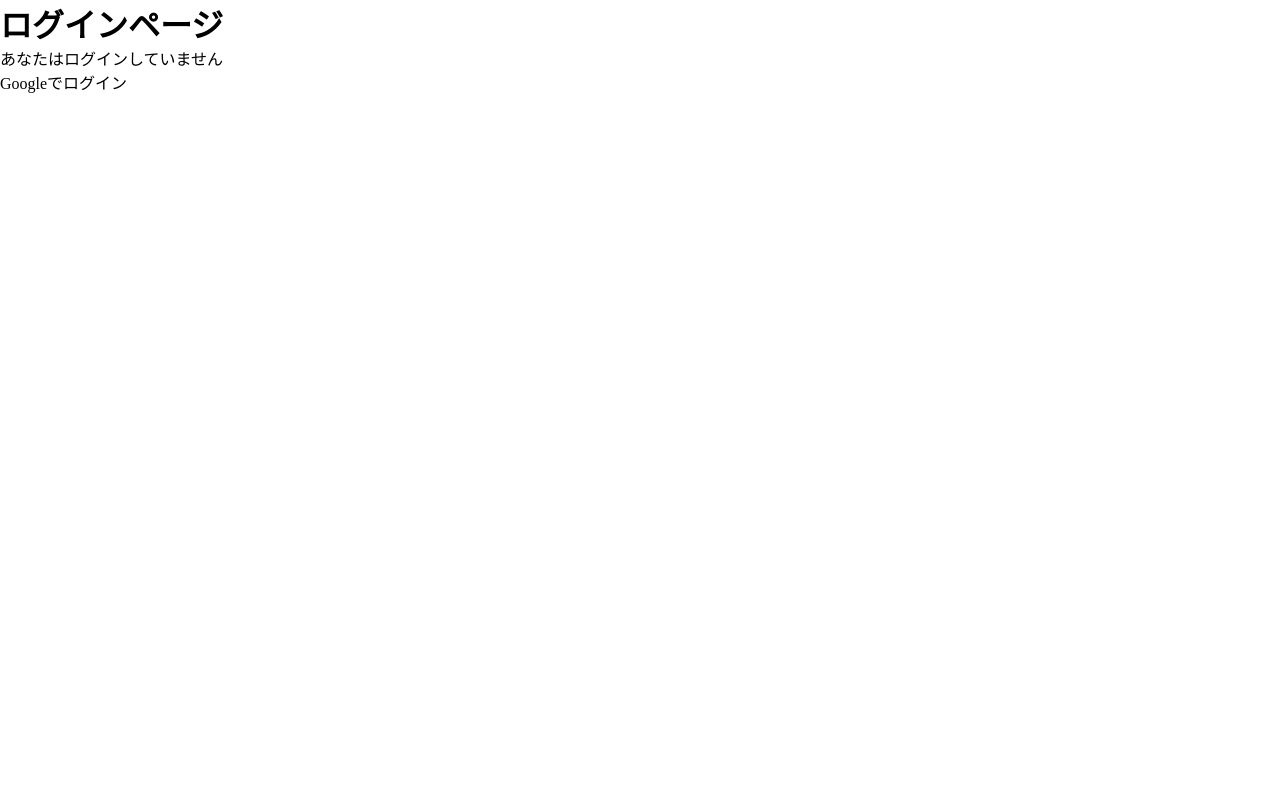
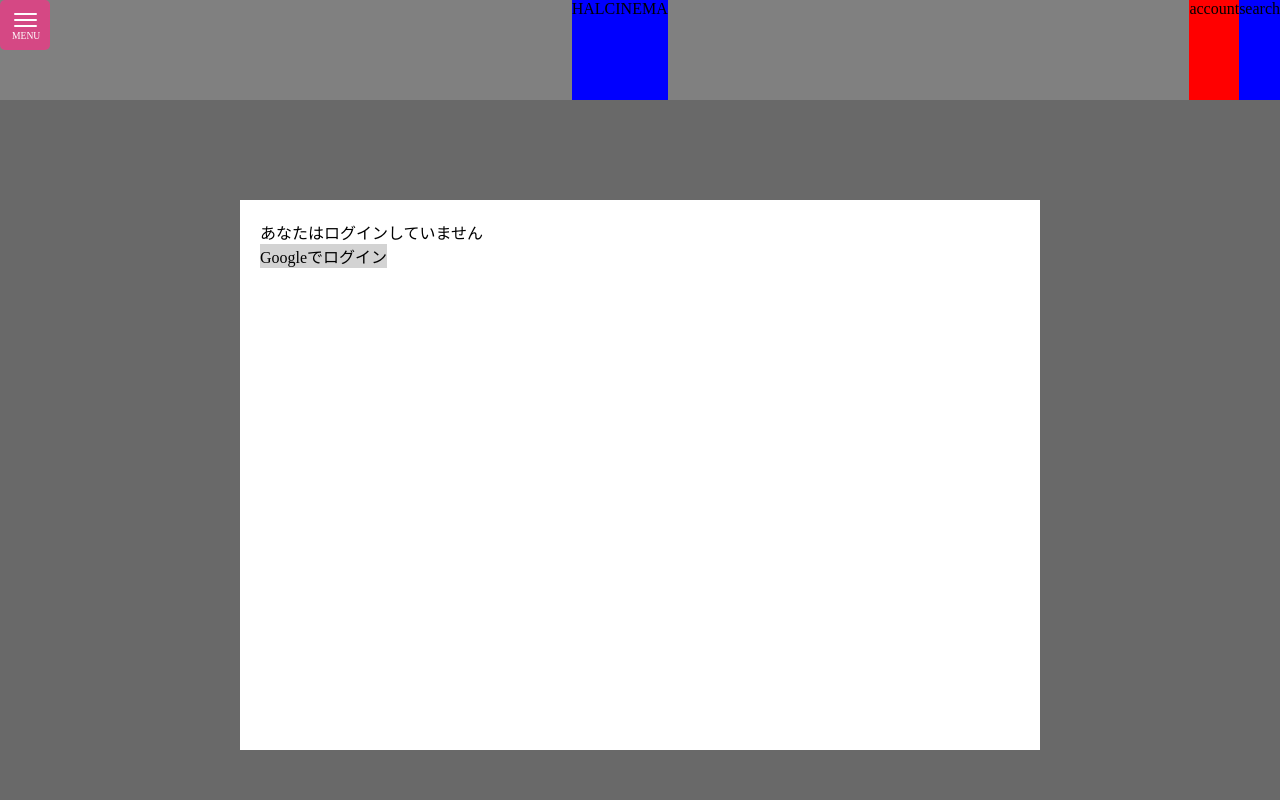
Before and after one commit to HAL-Cinema-G9/frontend, a Next.js app: page /signin in a window 1280 px wide. Shown: the top 800 px of the page. Built offline with nearby package versions, Linux system fonts and the light colour scheme; no server answers.

Commit message:
基礎HTML/CSS

```diff
--- a/src/components/Signin/Login.tsx
+++ b/src/components/Signin/Login.tsx
@@ -1,4 +1,11 @@
+import { css } from '@emotion/react';
 import { useSession, signIn } from 'next-auth/react';
+
+const styles = {
+  button: css`
+    background-color: lightgray;
+  `,
+};
 
 const Login = () => {
   const { data: session, status } = useSession();
@@ -12,6 +19,7 @@ const Login = () => {
       <div>
         <p>あなたはログインしていません</p>
         <button
+          css={styles.button}
           onClick={() =>
             signIn('google', { prompt: 'login' })
           }
--- a/src/components/Signin/Logout.tsx
+++ b/src/components/Signin/Logout.tsx
@@ -1,4 +1,27 @@
+import { css } from '@emotion/react';
 import { useSession, signOut } from 'next-auth/react';
+
+const styles = {
+  container: css`
+    height: 100px;
+    width: 100%;
+    display: flex;
+    background-color: gray;
+  `,
+  menu: css`
+    background-color: red;
+  `,
+  logo: css`
+    background-color: blue;
+    margin: 0 auto;
+  `,
+  account: css`
+    background-color: red;
+  `,
+  search: css`
+    background-color: blue;
+  `,
+};
 
 const Logout = () => {
   const { data: session, status } = useSession();
--- /dev/null
+++ b/src/components/Signin/MainContent.tsx
@@ -0,0 +1,55 @@
+import { useSession } from 'next-auth/react';
+import { css } from '@emotion/react';
+import Login from '@/components/Signin/Login';
+import Logout from '@/components/Signin/Logout';
+
+const styles = {
+  container: css`
+    height: 1000px;
+    display: flex;
+    justify-content: center;
+
+    background-color: dimgray;
+  `,
+  content: css`
+    height: 550px;
+    width: 800px;
+    margin-top: 100px;
+    padding: 20px;
+
+    background-color: white;
+  `,
+};
+
+const MainInfo = () => {
+  const { data: session, status } = useSession();
+
+  return (
+    <div>
+      <div css={styles.container}>
+        <div css={styles.content}>
+          {session ? (
+            <div>
+              <p>セッションの期限：{session.expires}</p>
+              <p>ようこそ、{session.user?.name}さん</p>
+              {session.user?.image && (
+                <img
+                  src={session.user?.image}
+                  alt=""
+                  style={{ borderRadius: '50px' }}
+                />
+              )}
+              <div>
+                <Logout />
+              </div>
+            </div>
+          ) : (
+            <Login />
+          )}
+        </div>
+      </div>
+    </div>
+  );
+};
+
+export default MainInfo;
--- a/src/pages/signin.tsx
+++ b/src/pages/signin.tsx
@@ -1,34 +1,18 @@
 import { useSession } from 'next-auth/react';
-import Login from '@/components/Signin/Login';
-import Logout from '@/components/Signin/Logout';
+import Footer from '@/components/Footer';
+import Navbar from '@/components/Navbar';
+import MainContent from '@/components/Signin/MainContent';
 
 const Signin = () => {
   const { data: session, status } = useSession();
 
   return (
     <>
-      <div>
-        <h1>ログインページ</h1>
-
-        {session ? (
-          <div>
-            <p>セッションの期限：{session.expires}</p>
-            <p>ようこそ、{session.user?.name}さん</p>
-            {session.user?.image && (
-              <img
-                src={session.user?.image}
-                alt=""
-                style={{ borderRadius: '50px' }}
-              />
-            )}
-            <div>
-              <Logout />
-            </div>
-          </div>
-        ) : (
-          <Login />
-        )}
-      </div>
+      <main>
+        <Navbar />
+        <MainContent />
+        <Footer />
+      </main>
     </>
   );
 };
```
